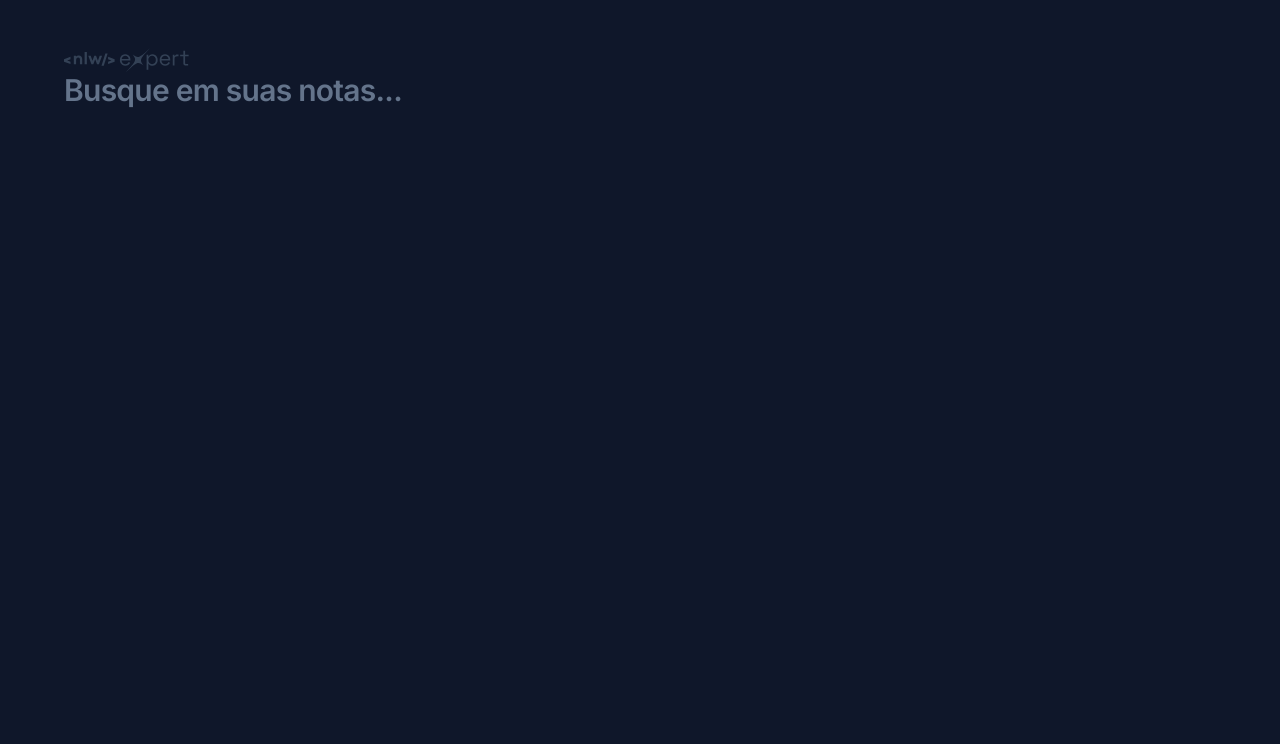
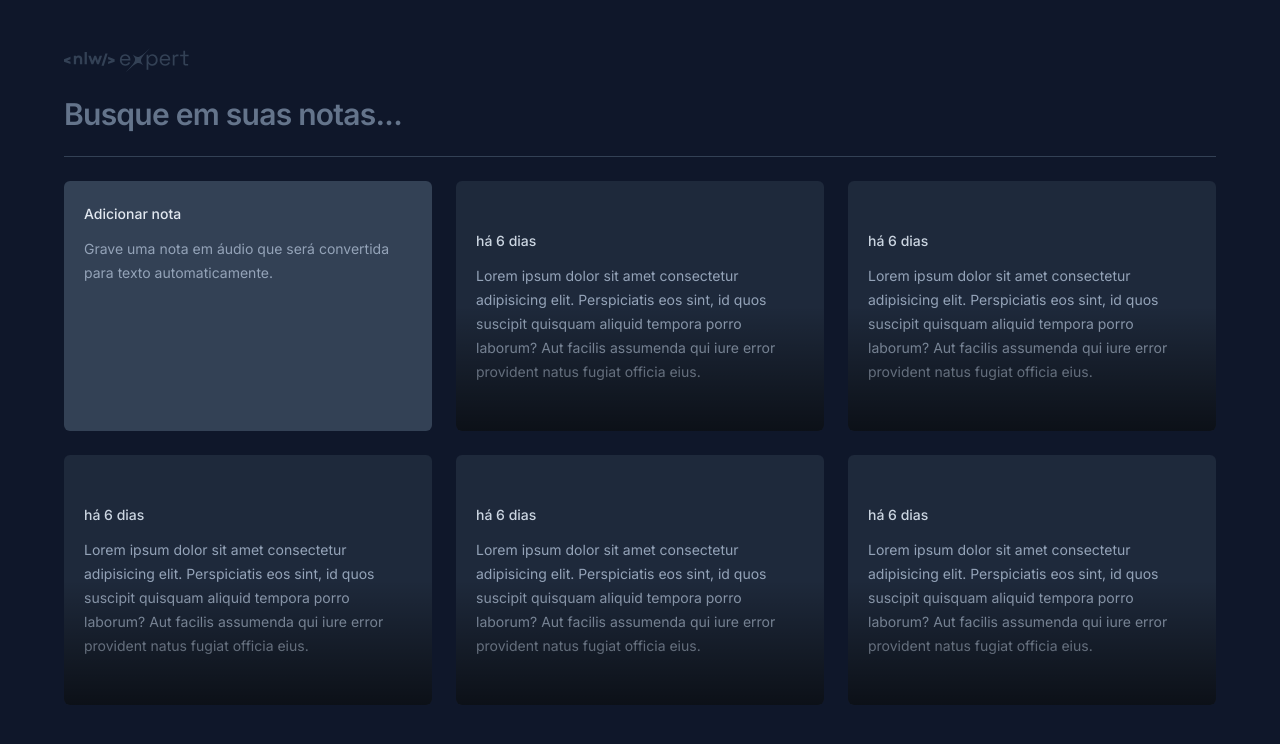
Before and after one commit to hideakigabriel/nlw-expert-reactjs, a React (Vite) app: page / in a window 1280 px wide. Shown: the top 744 px of the page. Built offline with nearby package versions, Linux system fonts and the light colour scheme.

Commit message:
feat: add NoteCard Component

```diff
--- a/src/app.tsx
+++ b/src/app.tsx
@@ -1,16 +1,38 @@
 import logo from "./assets/logo-nlw-expert.svg";
+import { NoteCard } from "./components/note-card";
 
 export function App() {
   return (
-    <div className="mx-auto max-w-6xl my-12">
+    <div className="mx-auto max-w-6xl my-12 space-y-6">
       <img src={logo} alt="NLW Expert" />
       <form className="w-full">
         <input
-        type="text"
-        placeholder="Busque em suas notas..."
-        className="w-full bg-transparent text-3xl font-semibold tracking-tight outline-none placeholder:text-slate-500"
-      />
+          type="text"
+          placeholder="Busque em suas notas..."
+          className="w-full bg-transparent text-3xl font-semibold tracking-tight outline-none placeholder:text-slate-500"
+        />
       </form>
+
+      <div className="h-px bg-slate-700" />
+
+      <div className="grid grid-cols-3 gap-6 auto-rows-[250px]">
+        <div className="rounded-md bg-slate-700 p-5 space-y-3">
+          <span className="text-sm font-medium text-slate-200">
+            Adicionar nota
+          </span>
+          <p className="text-sm leading-6 text-slate-400">
+            Grave uma nota em áudio que será convertida para texto
+            automaticamente.
+          </p>
+        </div>
+
+        <NoteCard />
+        <NoteCard />
+        <NoteCard />
+        <NoteCard />
+        <NoteCard />
+
+      </div>
     </div>
   );
 }
--- /dev/null
+++ b/src/components/note-card.tsx
@@ -0,0 +1,15 @@
+export function NoteCard() {
+  return (
+    <button className="rounded-md text-left bg-slate-800 p-5 space-y-3 overflow-hidden relative outline-none hover:ring-2 hover:ring-slate-600 hover:cursor-pointer focus-visible:ring-2 focus-visible:ring-lime-400" >
+      <span className="text-sm font-medium text-slate-300">há 6 dias</span>
+      <p className="text-sm leading-6 text-slate-400">
+        Lorem ipsum dolor sit amet consectetur adipisicing elit. Perspiciatis
+        eos sint, id quos suscipit quisquam aliquid tempora porro laborum? Aut
+        facilis assumenda qui iure error provident natus fugiat officia eius.
+      </p>
+
+      <div className="absolute bottom-0 left-0 right-0 h-1/2 bg-gradient-to-t from-black/60 to-black/0 pointer-events-none" />
+
+    </button>
+  );
+}
```
